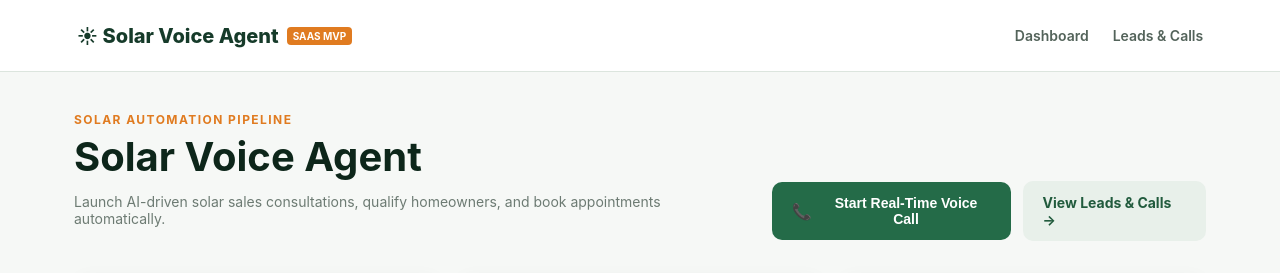
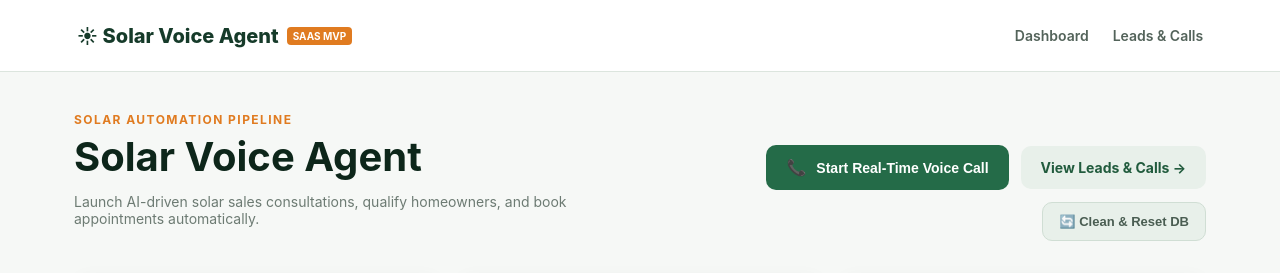
Before and after one commit to abdulazizaslam/AI_Automation, a Next.js app: page / in a window 1280 px wide. Shown: the top 273 px of the page. Built offline with nearby package versions, Linux system fonts and the light colour scheme; no server answers; the database is empty.

Commit message:
Add Clean & Reset Database button preserving leads, and enhance Gemini 2.0 real-time script intelligence

```diff
--- a/app/api/ai-agent-speak/route.ts
+++ b/app/api/ai-agent-speak/route.ts
@@ -113,22 +113,25 @@ export async function POST(request: Request) {
 
     if (geminiKey) {
       try {
-        const promptText = `${SYSTEM_PROMPT.replace(/\[NAME\]/g, firstName).replace(/\[ADDRESS\]/g, address)}
+        const systemText = SYSTEM_PROMPT.replace(/\[NAME\]/g, firstName).replace(/\[ADDRESS\]/g, address);
+        const historyContext = conversationHistory.map((h: any) => `${h.role === "assistant" ? "Alex (Agent)" : firstName}: ${h.content}`).join("\n");
+        const currentInput = userUtterance ? `${firstName}: ${userUtterance}` : "(User picked up the phone. Deliver the Step 1 Hook now)";
 
-CONVERSATION HISTORY:
-${conversationHistory.map((h: any) => `${h.role === "assistant" ? "Agent" : firstName}: ${h.content}`).join("\n")}
-${userUtterance ? `${firstName}: ${userUtterance}` : "(Initial call connection)"}
+        const promptText = `SYSTEM INSTRUCTIONS:\n${systemText}\n\nCONVERSATION SO FAR:\n${historyContext}\n\nCURRENT USER UTTERANCE:\n${currentInput}\n\nDeliver the natural conversational response in strict JSON format:`;
 
-Respond ONLY with valid JSON following the REQUIRED OUTPUT FORMAT.`;
-
-        const res = await fetch(`https://generativelanguage.googleapis.com/v1beta/models/gemini-1.5-flash:generateContent?key=${geminiKey}`, {
+        const modelName = process.env.GEMINI_MODEL || "gemini-2.0-flash";
+        const res = await fetch(`https://generativelanguage.googleapis.com/v1beta/models/${modelName}:generateContent?key=${geminiKey}`, {
           method: "POST",
           headers: { "Content-Type": "application/json" },
           body: JSON.stringify({
             contents: [{ parts: [{ text: promptText }] }],
-            generationConfig: { responseMimeType: "application/json" }
+            generationConfig: {
+              responseMimeType: "application/json",
+              temperature: 0.3
+            }
           })
         });
+
         if (res.ok) {
           const data = await res.json();
           const raw = data.candidates?.[0]?.content?.parts?.[0]?.text;
@@ -138,7 +141,7 @@ Respond ONLY with valid JSON following the REQUIRED OUTPUT FORMAT.`;
           }
         }
       } catch (e) {
-        console.error("Gemini call failed, falling back to built-in solar conversational engine", e);
+        console.error("Gemini API call failed, falling back to built-in solar conversational engine", e);
       }
     }
 
--- /dev/null
+++ b/app/api/reset-db/route.ts
@@ -0,0 +1,40 @@
+import { NextResponse } from "next/server";
+import { getSupabaseAdmin } from "@/lib/supabase";
+
+export const dynamic = "force-dynamic";
+export const runtime = "nodejs";
+
+export async function POST() {
+  try {
+    const db = getSupabaseAdmin();
+
+    // 1. Delete all appointments, qualifications, and calls
+    const [aptRes, qualRes, callRes] = await Promise.all([
+      db.from("appointments").delete().neq("id", "00000000-0000-0000-0000-000000000000"),
+      db.from("lead_qualifications").delete().neq("id", "00000000-0000-0000-0000-000000000000"),
+      db.from("calls").delete().neq("id", "00000000-0000-0000-0000-000000000000")
+    ]);
+
+    // 2. Reset lead statuses back to 'new' (preserving all leads in the table)
+    await db.from("leads").update({ lead_status: "new" }).neq("id", "00000000-0000-0000-0000-000000000000");
+
+    // 3. Clear local in-memory fallback stores
+    const globalAny = globalThis as any;
+    if (globalAny.mockStore) {
+      globalAny.mockStore.calls = [];
+      globalAny.mockStore.qualifications = [];
+      globalAny.mockStore.appointments = [];
+      if (globalAny.mockStore.leads) {
+        globalAny.mockStore.leads.forEach((l: any) => { l.lead_status = "new"; });
+      }
+    }
+
+    return NextResponse.json({
+      success: true,
+      message: "Database cleaned and reset successfully. All leads are preserved."
+    });
+  } catch (error) {
+    console.error("reset-db error:", error);
+    return NextResponse.json({ error: "Failed to reset database" }, { status: 500 });
+  }
+}
--- a/app/components.tsx
+++ b/app/components.tsx
@@ -72,6 +72,63 @@ export function StartCallButton() {
     </>
   );
 }
+
+export function ResetDatabaseButton() {
+  const [loading, setLoading] = useState(false);
+  const [status, setStatus] = useState<{ type: "success" | "error"; text: string } | null>(null);
+  const router = useRouter();
+
+  async function handleReset() {
+    if (!window.confirm("Are you sure you want to clean and reset all test calls and appointments? Leads in your leads table will be preserved.")) {
+      return;
+    }
+
+    setLoading(true);
+    setStatus(null);
+
+    try {
+      const res = await fetch("/api/reset-db", { method: "POST" });
+      const data = await res.json();
+      if (!res.ok) throw new Error(data.error || "Reset failed");
+
+      setStatus({ type: "success", text: "Database cleaned! Leads preserved." });
+      router.refresh();
+      setTimeout(() => setStatus(null), 4000);
+    } catch (err) {
+      setStatus({ type: "error", text: err instanceof Error ? err.message : "Reset failed" });
+    } finally {
+      setLoading(false);
+    }
+  }
+
+  return (
+    <div style={{ display: "inline-flex", alignItems: "center", gap: "8px" }}>
+      <button
+        className="button secondary"
+        onClick={handleReset}
+        disabled={loading}
+        style={{
+          border: "1px solid #d0ded4",
+          color: "#4a5d52",
+          fontSize: "13px",
+          padding: "11px 16px"
+        }}
+        title="Clears calls, qualifications, and appointments while preserving all leads"
+      >
+        {loading ? "Cleaning Database…" : "🔄 Clean & Reset DB"}
+      </button>
+      {status && (
+        <span
+          className={`badge ${status.type === "success" ? "completed" : "failed"}`}
+          style={{ fontSize: "12px", padding: "6px 12px" }}
+        >
+          {status.text}
+        </span>
+      )}
+    </div>
+  );
+}
+
 
 function RealtimeVoiceCallModal({ session, onClose }: { session: CallSession; onClose: () => void }) {
   const { lead, call_id } = session;
--- a/app/page.tsx
+++ b/app/page.tsx
@@ -1,6 +1,6 @@
 import Link from "next/link";
 import { getSupabaseAdmin } from "@/lib/supabase";
-import { StartCallButton, DashboardAutoRefresher } from "./components";
+import { StartCallButton, ResetDatabaseButton, DashboardAutoRefresher } from "./components";
 import type { Call, Appointment, Lead } from "@/lib/types";
 
 export const dynamic = "force-dynamic";
@@ -40,11 +40,12 @@ export default async function Dashboard() {
             Launch AI-driven solar sales consultations, qualify homeowners, and book appointments automatically.
           </p>
         </div>
-        <div className="actions" suppressHydrationWarning>
+        <div className="actions" suppressHydrationWarning style={{ flexWrap: "wrap", justifyContent: "flex-end" }}>
           <StartCallButton />
           <Link className="button secondary" href="/leads">
             View Leads & Calls →
           </Link>
+          <ResetDatabaseButton />
         </div>
       </div>
 
```
